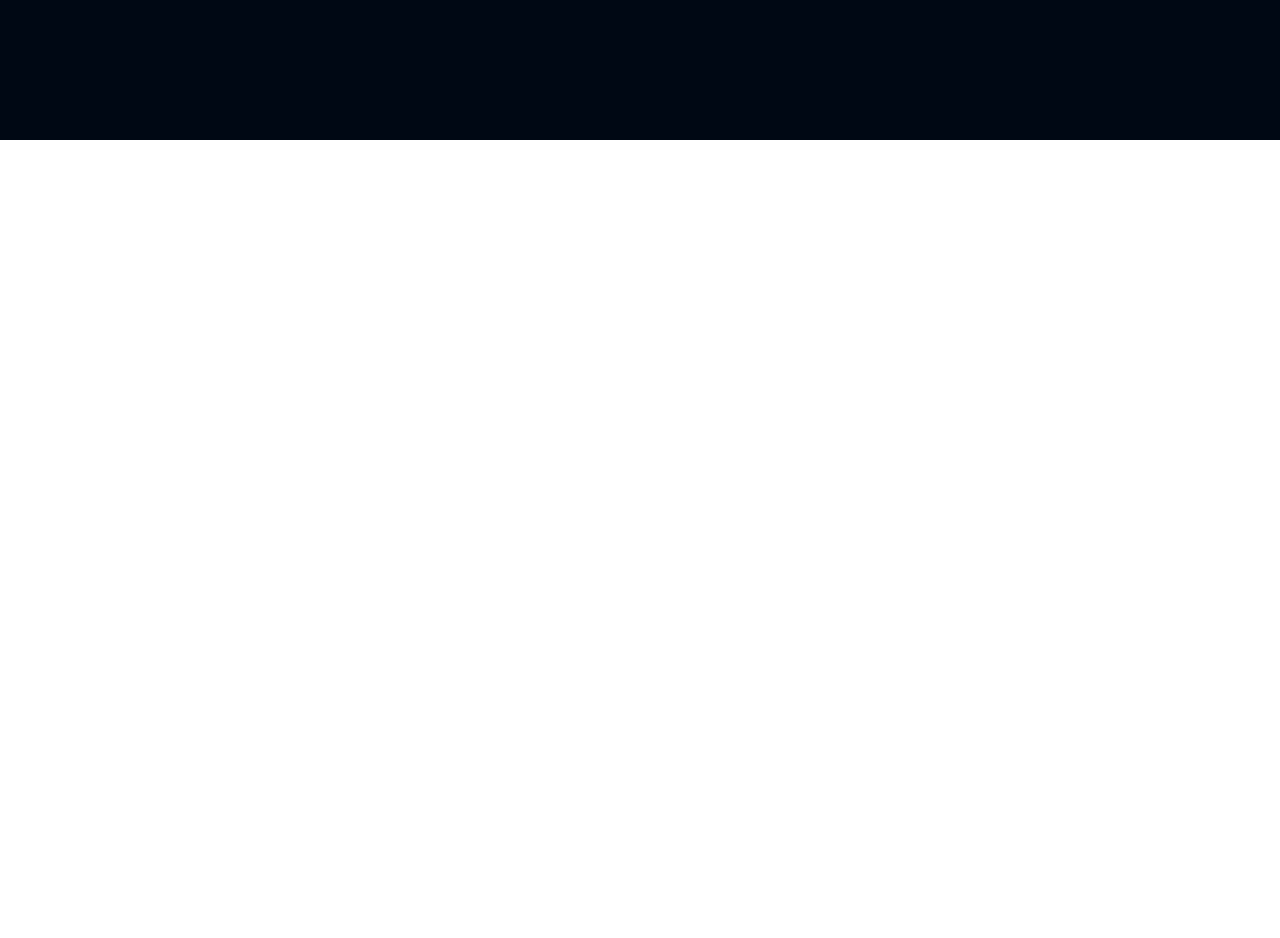
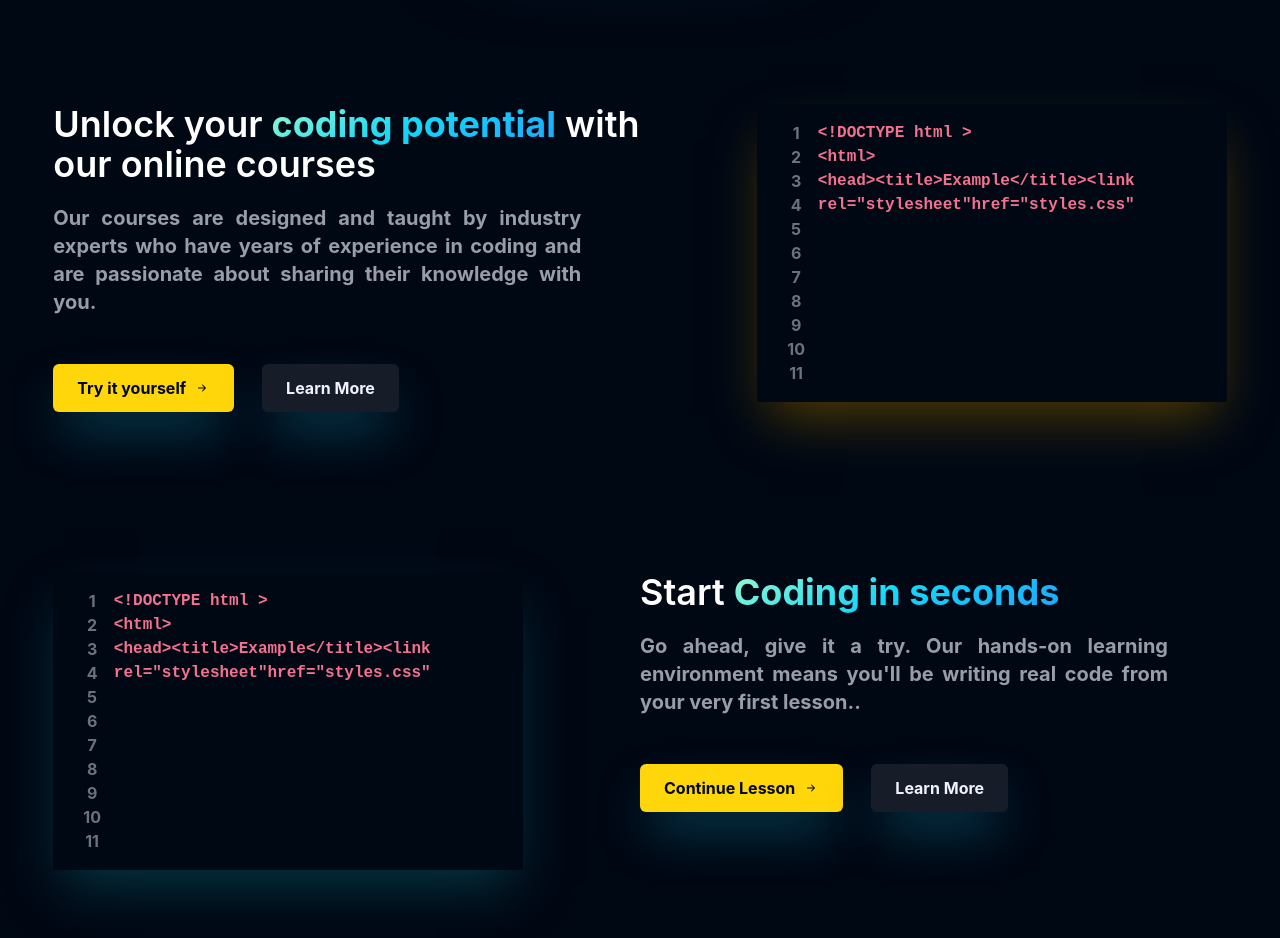
Before and after one commit to abhikhandelwalgupta/studyNotion, a React (Create React App) app: page / in a window 1280 px wide. Shown: the part 660-1598 px from the top of the page. Before the commit the page ends 800 px from the top, so only its background shows below. Built offline with nearby package versions, Linux system fonts and the light colour scheme.

Commit message:
leading page section 1 complate

```diff
--- a/package.json
+++ b/package.json
@@ -10,6 +10,7 @@
     "react-icons": "^4.9.0",
     "react-router-dom": "^6.11.2",
     "react-scripts": "5.0.1",
+    "react-type-animation": "^3.1.0",
     "web-vitals": "^2.1.4"
   },
   "repository": {
--- a/src/App.css
+++ b/src/App.css
@@ -7,3 +7,41 @@ html,body {
     overflow-x: hidden;
     box-sizing: border-box;
 }
+
+
+.box-shadow-3d{
+    box-shadow: 21px 21px 0px #fff,
+                0px 0px 10px rgb(10 90 114 / 0.5),
+                0px 0px 10px rgb(10 90 114 / 0.5),
+                0px 0px 10px rgb(10 90 114 / 0.5),
+                0px 0px 100px rgb(10 90 114 / 0.5),
+                0px 0px 0px rgb(10 90 114 / 0.5);
+}
+
+.gradient-text {
+    background: -webkit-linear-gradient(118.19deg, #1FA2FF -3.62%, #12D8FA 50.44%, #A6FFCB 104.51%);
+    -webkit-background-clip: text;
+    -webkit-text-fill-color: transparent;
+}
+
+.background-gradient {
+
+width: 372.95px;
+height: 257.05px;
+left: calc(50% - 372.95px/2 - 76.53px);
+top: calc(50% - 257.05px/2 - 47.47px);
+
+/* Gradient/05 */
+
+background: linear-gradient(118.19deg, #1FA2FF -3.62%, #12D8FA 50.44%, #A6FFCB 104.51%);
+
+filter: blur(34px);
+transform: matrix(1, 0, -0.03, 1, 0, 0);
+
+}
+
+.codeBlock-border {
+    border: 1px solid;
+    z-index: 1;
+    border-image-source: linear-gradient(121.74deg, rgba(255, 255, 255, 0.22) -7.75%, rgba(255, 255, 255, 0) 37.38%);
+}
--- a/src/Pages/Home.js
+++ b/src/Pages/Home.js
@@ -4,6 +4,7 @@ import { Link } from "react-router-dom";
 import { HightlightText } from "../components/core/HomePages/HightlightText";
 import { CTABUTTON } from "../components/core/HomePages/Button";
 import Banner from "../assets/Images/banner.mp4"
+import { CodeBlocks } from "../components/core/HomePages/CodeBlocks";
 
 export const Home = () => {
   return (
@@ -30,7 +31,7 @@ export const Home = () => {
         </div>
 
         <div className="flex gap-7 mt-8">
-          <CTABUTTON active={true} linkto={"/signup"}>
+          <CTABUTTON active={true} linkto={"/signup"} >
             Learn More
           </CTABUTTON>
           <CTABUTTON active={false} linkto={"/login"}>
@@ -38,10 +39,71 @@ export const Home = () => {
           </CTABUTTON>
         </div>
 
-        <div className="shadow-blue-200 mx-3 my-14">
+        <div className="box-shadow-3d   shadow-blue-500/50   border-solid mx-8 my-[6rem]">
             <video muted loop autoPlay>
                 <source src={Banner} />
             </video>
+        </div>
+
+        {/* code block section 1 */}
+        <div>
+          <CodeBlocks
+          position={"lg:flex-row sm:flex-col"}
+          heading={<div className="text-4xl font-semibold"> Unlock your {<HightlightText text={"coding potential"} />} with our online courses</div>}
+
+          subheading={<div className="text-justify w-[90%] text-xl font-bold text-richblack-200 mt-1 ">
+          Our courses are designed and taught by industry experts who have years of experience in coding and are passionate about sharing their knowledge with you.
+        </div>}
+
+         bgGradient={"shadow-yellow-700/95"}
+        ctabtn1={{
+          btnText :"Try it yourself",
+          linkto :"/sigUp",
+          active:true
+        }}
+
+        ctabtn2={{
+          btnText :"Learn More",
+          linkto :"/login",
+          active:false
+        }}
+
+        codeblock={`<!DOCTYPE html > \n <html> \n <head><title>Example</title><link rel="stylesheet"href="styles.css"> \n </head>\n <body> \n <h1><a href="/">Header</a> \n </h1> \n <nav><a href="one/">One</a><ahref="two/">Two</a><ahref="three/">Three</a>
+        </nav>`}
+
+        codeColor={"text-yellow-25"}
+        />
+        </div>
+
+        {/* code block section 2 */}
+
+        <div>
+          <CodeBlocks
+          position={"lg:flex-row-reverse"}
+          heading={<div className="text-4xl font-semibold"> Start   {<HightlightText text={"Coding in seconds"} />} </div>}
+
+          subheading={<div className="text-justify w-[90%] text-xl font-bold text-richblack-200 mt-1 ">
+          Go ahead, give it a try. Our hands-on learning environment means you'll be writing real code from your very first lesson..
+        </div>}
+
+        ctabtn1={{
+          btnText :"Continue Lesson",
+          linkto :"/sigUp",
+          active:true
+        }}
+
+        ctabtn2={{
+          btnText :"Learn More",
+          linkto :"/login",
+          active:false
+        }}
+
+        codeblock={`<!DOCTYPE html > \n <html> \n <head><title>Example</title><link rel="stylesheet"href="styles.css"> \n </head>\n <body> \n <h1><a href="/">Header</a> \n </h1> \n <nav><a href="one/">One</a><ahref="two/">Two</a><ahref="three/">Three</a>
+        </nav>`}
+
+        bgGradient={"shadow-blue-700/95"}
+        codeColor={"text-yellow-25"}
+        />
         </div>
       </div>
 
--- a/src/components/core/HomePages/Button.jsx
+++ b/src/components/core/HomePages/Button.jsx
@@ -5,7 +5,7 @@ export const CTABUTTON = ({children , active , linkto}) => {
 
   return (
     <Link to={linkto}>
-       <div className={`text-center text-[16px]  leading-[24px] font-[500px] shadow-xl px-6 py-3 rounded-md ${active ? "bg-yellow-50 text-richblack-900" :"bg-richblack-800 hover:scale-95 transition-all duration-200 text-[#F1F2FF]"}`}>
+       <div className={`text-center text-[16px]  shadow-blue-500/95  shadow-2xl  leading-[24px] font-[500px] px-6 py-3 rounded-md ${active ? "bg-yellow-50 text-richblack-900" :"bg-richblack-800 hover:scale-95 transition-all duration-200 text-[#F1F2FF]"}`}>
        {children}
        </div>
     </Link>
--- /dev/null
+++ b/src/components/core/HomePages/CodeBlocks.jsx
@@ -0,0 +1,59 @@
+import React from 'react'
+import { CTABUTTON } from './Button'
+import { BsArrowRightShort } from "react-icons/bs";
+import { TypeAnimation } from 'react-type-animation';
+
+export const CodeBlocks = ({position , heading , subheading ,ctabtn1 , ctabtn2 , codeblock , bgGradient , codeColor }) => {
+  return (
+    <div className={`flex ${position} w-full my-20 justify-between gap-20 `}>
+        {/* Section 1 */}
+        <div className='w-[50%] flex flex-col gap-4'>
+            {heading}
+            <div className='text-richblack-200 font-bold '>
+                {subheading}
+            </div>
+            <div className='flex font-bold gap-7 mt-8 '>
+                <CTABUTTON active={ctabtn1.active} linkto={ctabtn1.linkto } >
+                    <div className='flex font-bold gap-2 items-center'>
+                        {ctabtn1.btnText}
+                        <BsArrowRightShort/>
+                    </div>
+                </CTABUTTON>
+
+                <CTABUTTON active={ctabtn2.active} linkto={ctabtn2.linkto } >
+                        {ctabtn2.btnText}
+                </CTABUTTON>
+            </div>
+        </div>
+
+        {/* Section 2 */}
+        <div className={`flex h-fit text-[16px] ${bgGradient}  shadow-2xl  l w-[40%] border-[0.5px]  border-richblue-100 codeBlock-border p-4`}>
+        <div className='text-center flex flex-col w-[10%] text-richblack-400 font-inter font-bold'>
+            <p>1</p>
+            <p>2</p>
+            <p>3</p>
+            <p>4</p>
+            <p>5</p>
+            <p>6</p>
+            <p>7</p>
+            <p>8</p>
+            <p>9</p>
+            <p>10</p>
+            <p>11</p>
+        </div>
+        <div className='grid grid-cols-3  divide-x'></div>
+        <div className={`w-[90%] flex flex-col text-pink-100 font-bold font-mono ${codeblock} `}>
+            <TypeAnimation
+            sequence={[codeblock , 10000 ,""]}
+            repeat={Infinity} style={{
+                whiteSpace:"pre-line",
+                display:"block"
+            }}
+
+            omitDeletionAnimation={true}
+             />
+        </div>
+        </div>
+    </div>
+  )
+}
--- a/src/components/core/HomePages/HightlightText.jsx
+++ b/src/components/core/HomePages/HightlightText.jsx
@@ -2,6 +2,6 @@ import React from 'react'
 
 export const HightlightText = (props) => {
   return (
-    <span className= ' font-bold text-richblue-200 '>{`   ${props.text}`}</span>
+    <span className= ' font-bold gradient-text  '>{`   ${props.text}`}</span>
   )
 }
```
Also changed, not shown: 2 other files (tests, documents, lock files or other folders).
